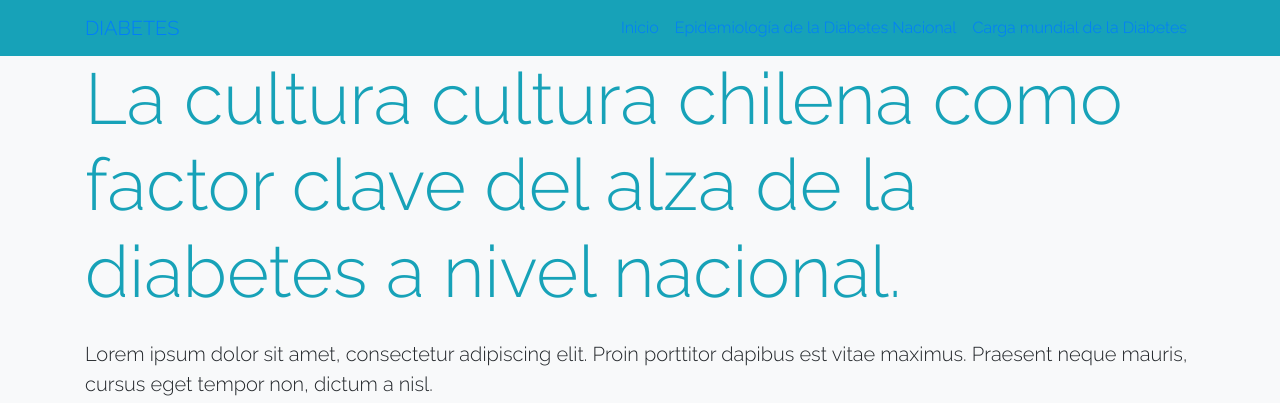
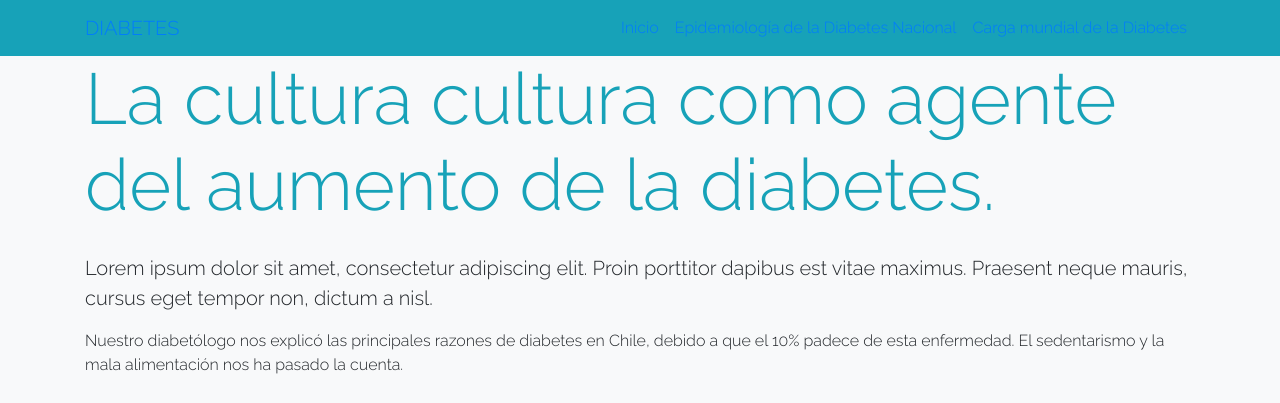
Before and after one commit to cecysoto/clase-10, a plain HTML site: page index.html in a window 1280 px wide. Shown: the top 403 px of the page. Drawn offline with nearby package versions, Linux system fonts and the light colour scheme.

Commit message:
Update index.html

```diff
--- a/index.html
+++ b/index.html
@@ -46,7 +46,7 @@
     <div class="container py-3">
         <div class="row">
             <header class="col-12 mb-3">
-                <h1 class="display-3 text-info py-3">La cultura cultura chilena como factor clave del alza de la diabetes a nivel nacional.</h1>
+                <h1 class="display-3 text-info py-3">La cultura cultura como agente del aumento de la diabetes.</h1>
                 <p class="lead">Lorem ipsum dolor sit amet, consectetur adipiscing elit. Proin porttitor dapibus est vitae maximus. Praesent neque mauris, cursus eget tempor non, dictum a nisl.</p>
                 <p>Nuestro diabetólogo nos explicó las principales razones de diabetes en Chile, debido a que el 10% padece de esta enfermedad.  El sedentarismo y la mala alimentación nos ha pasado la cuenta.</p>
             </header>
```
